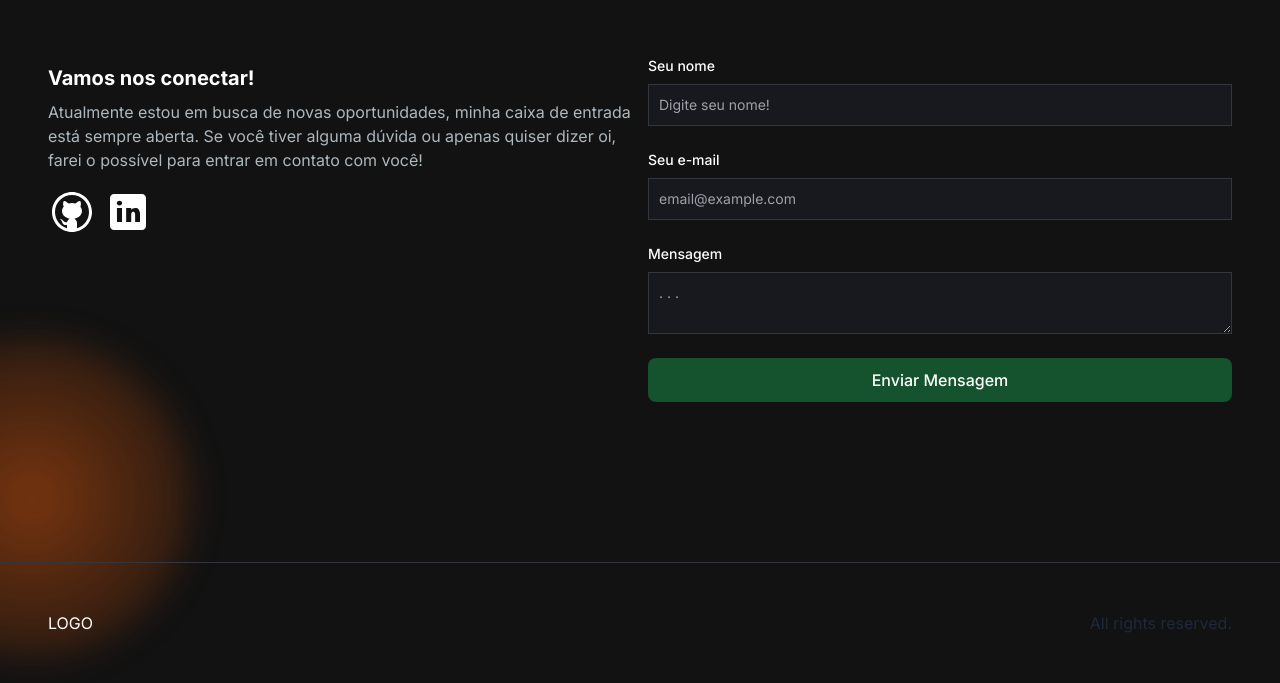
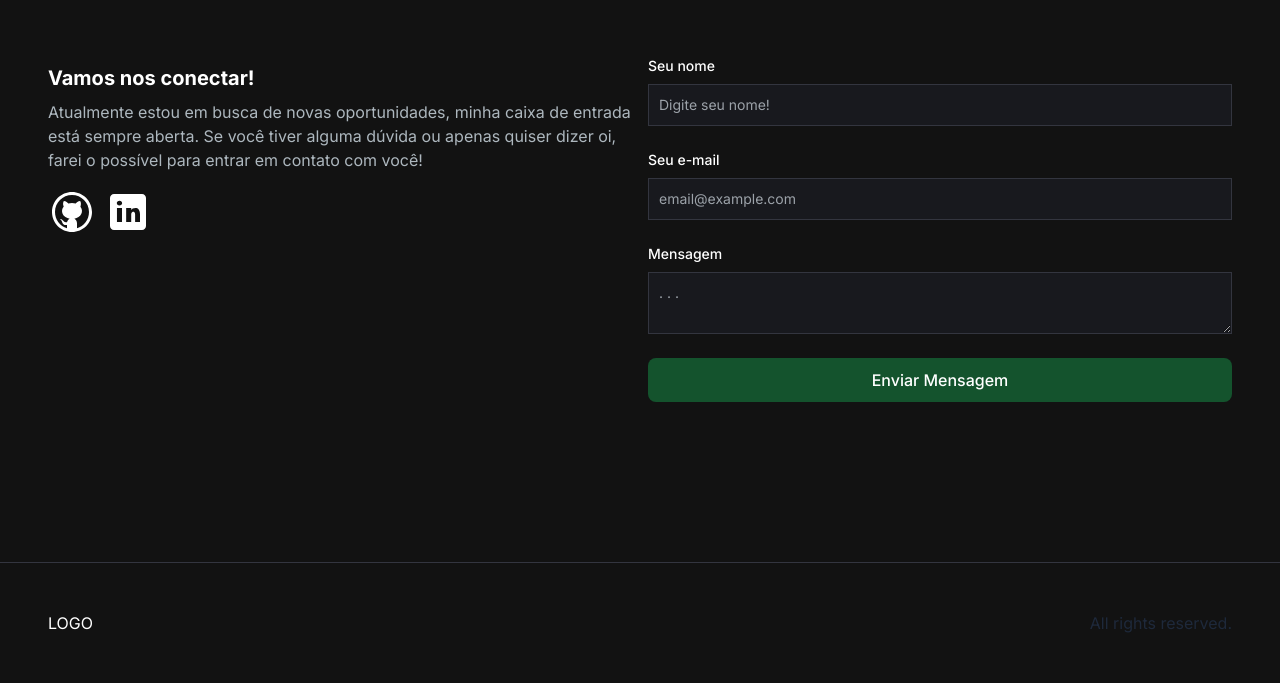
Before and after one commit to bragayoha/portfolio-website, a Next.js app: page / in a window 1280 px wide. Shown: the part 3255-3938 px from the top of the page. Built offline with nearby package versions, Linux system fonts and the light colour scheme.

Commit message:
fix: remove bottom amber circle

```diff
--- a/src/app/components/EmailSection.jsx
+++ b/src/app/components/EmailSection.jsx
@@ -35,9 +35,6 @@ const EmailSection = () => {
 
     return (
         <section className='grid md:grid-cols-2 my-12 md:my-12 py-24 gap-4 relative'>
-            <div className='bg-[radial-gradient(ellipse_at_center,_var(--tw-gradient-stops))] from-primary-900 to-transparent rounded-full h-80 w-80 z-0 blur-lg absolute top-full -left-4 transform -translate-x-1/2 -translate-y-1/2'>
-
-            </div>
             <div className='z-10'>
                 <h5 className='text-xl font-bold text-white my-2'>
                     Vamos nos conectar!
```
